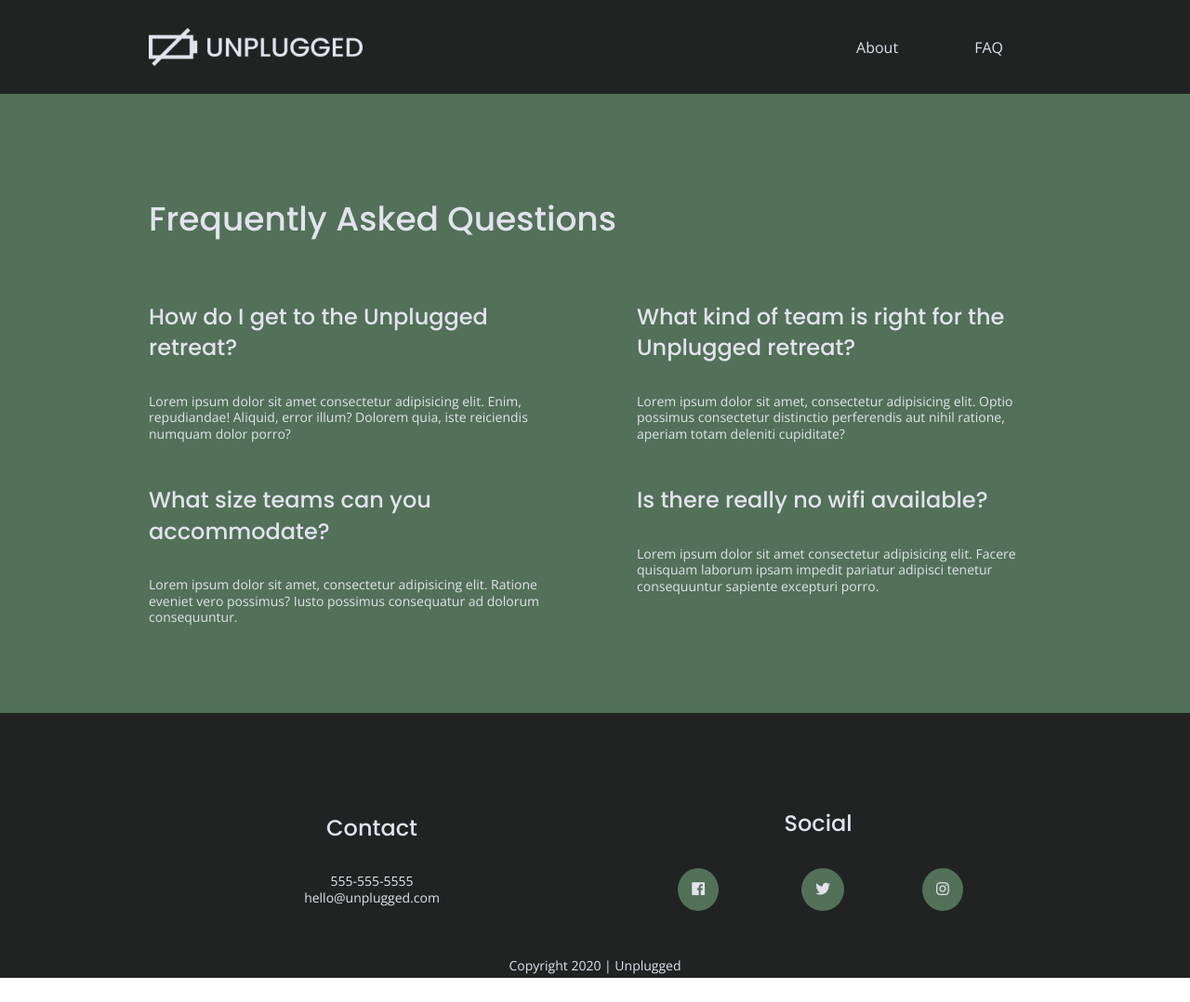
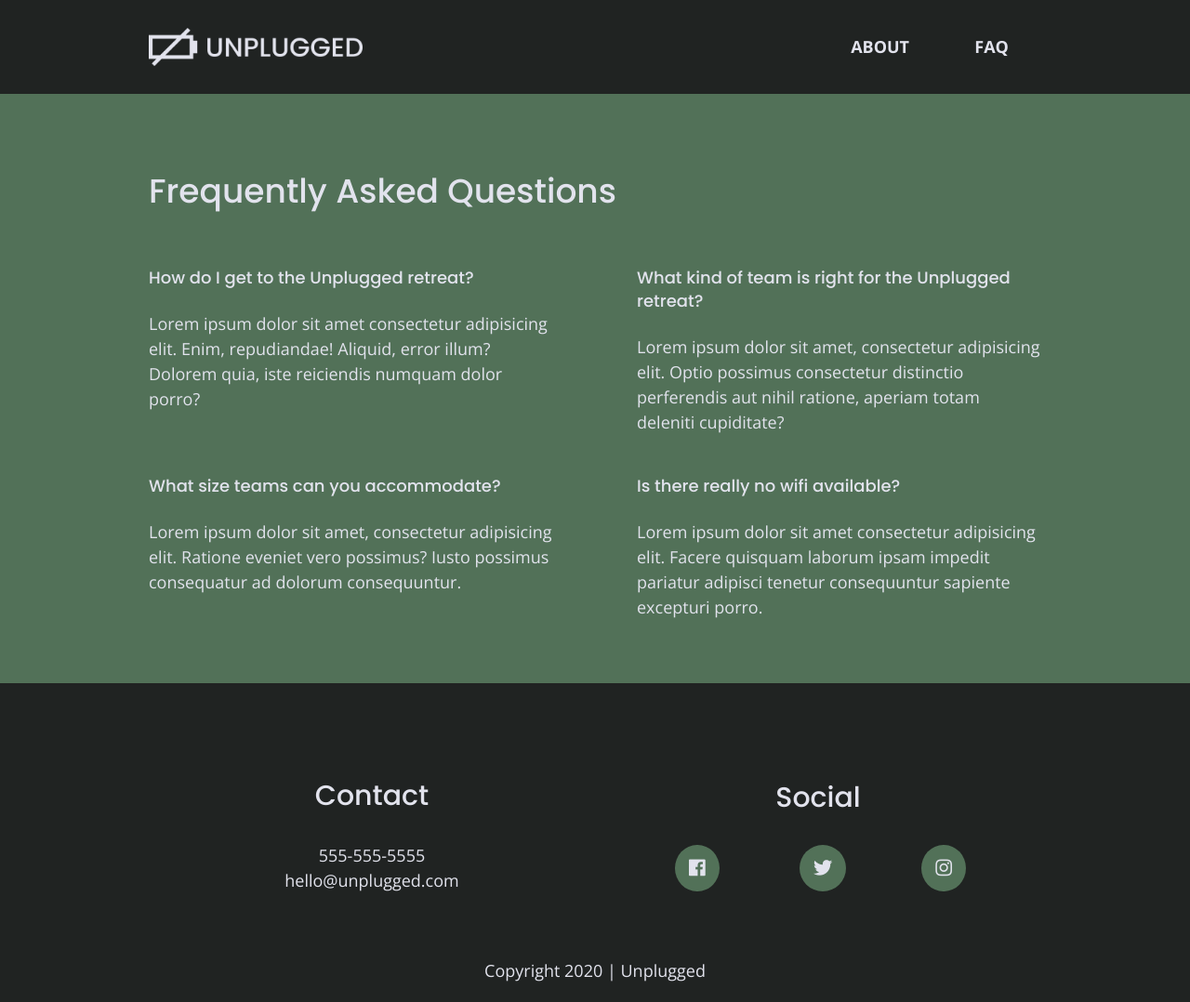
Before and after one commit to jenastewart/unplugged, a website: page faq/index.html in a window 1280 px wide. Shown: the whole page at 93% size. Before the commit the page ends 1052 px from the top, so only its background shows below. Drawn offline with nearby package versions, Linux system fonts and the light colour scheme.

Commit message:
Made fonts responsive and fixed minor problems

```diff
--- a/css/main.css
+++ b/css/main.css
@@ -96,6 +96,7 @@ font-size: 16px;
 body {
   font-family: 'Open Sans', sans-serif;
   font-size: 1em;
+  font-weight: normal;
   color: #e2e3ed;
 }
 
@@ -106,26 +107,26 @@ a {
 
 h1 {
   font-family: 'Poppins', sans-serif;
-  font-size: 3.75em;
+  font-size: 2.25em;
   font-weight: normal;
 }
 
 h2 {
   font-family: 'Poppins', sans-serif;
-  font-size: 2.25em;
+  font-size: 1.875em;
   font-weight: normal;
 
 }
 
 h3 {
   font-family: 'Poppins', sans-serif;
-  font-size: 1.875em;
+  font-size: 1.125em;
   font-weight: normal;
 }
 
 h4 {
   font-family: 'Poppins', sans-serif;
-  font-size: 1.5em;
+  font-size: 1.125em;
   font-weight: normal;
 }
 
@@ -194,6 +195,9 @@ header nav {
   align-items: center;
   flex-flow: row wrap;
   padding: 20px 0;
+  font-weight: bold;
+  font-size: 1.125em;
+  text-transform: uppercase;
 }
 
 header a {
@@ -210,7 +214,7 @@ header a {
   background-size: cover;
   background-repeat: no-repeat;
   background-position: center;
-  padding: 50px 0 600px 0;
+  padding: 50px 0 400px 0;
   display: flex;
   justify-content: center;
   align-items: center;
@@ -242,10 +246,15 @@ aside  .content-wrapper {
   flex-flow: row wrap;
 }
 
+aside h3 {
+  line-height: .875em;
+}
+
 aside .form {
   width: 100%;
   margin-top: 30px;
 }
+
 input[type=text] {
   box-sizing: border-box;
   width: 100%;
@@ -276,6 +285,9 @@ article {
   background-size: cover;
   background-repeat: no-repeat;
   background-position: center;
+  display: flex;
+  justify-content: center;
+
 }
 
 article .content-wrapper {
@@ -309,7 +321,6 @@ article .feature-description {
 
 .feature i {
   font-size: 3.75em;
-  margin-bottom: 40px;
 }
 
 /* Reviews section */
@@ -355,7 +366,7 @@ article .feature-description {
 
 .mission .content-wrapper {
   width: 88%;
-  padding: 60px 0;
+  padding: 50px 0;
 }
 
 .map figure {
@@ -384,7 +395,7 @@ article .feature-description {
 
 .about-contact .content-wrapper {
   width: 88%;
-  padding: 80px 0;
+  padding: 50px 0;
 }
 
 /* --------- Mobile Styles - FAQ --------- */
@@ -399,7 +410,7 @@ article .feature-description {
 
 .faq .content-wrapper {
   width: 88%;
-  margin: 80px 0;
+  margin: 50px 0;
 }
 
 .faq h2 {
@@ -418,7 +429,7 @@ footer .content-wrapper {
   justify-content: center;
   align-items: center;
   flex-flow: column;
-  margin: 0 0 5px 0;
+  margin: 0 0 10px 0;
 }
 
 footer .footer-content {
@@ -430,7 +441,7 @@ footer .footer-content {
 }
 
 footer address {
-  padding: 50px 0;
+  padding-top: 25px;
   display: flex;
   justify-content: center;
   align-items: center;
@@ -446,7 +457,7 @@ footer .social {
   justify-content: center;
   align-items: center;
   flex-flow: row wrap;
-  padding: 50px 0;
+  padding: 25px 0 50px 0;
   width: 50%;
 }
 
@@ -476,7 +487,7 @@ footer p {
 }
 
 footer .copyright  {
-  margin: 0;
+  margin: 0 0 10px 0;
   display: flex;
   justify-content: center;
   width: 100%;
@@ -582,6 +593,23 @@ footer .copyright  {
       justify-content: center;
     }
 
+    h1 {
+      font-size: 3em;
+    }
+
+    h2 {
+      font-size: 2.25em;
+    }
+
+    h3 {
+      font-size: 1.5em;
+    }
+
+    h4 {
+      font-size: .875em;
+    }
+
+
     /* Header */
 
     header {
@@ -651,11 +679,13 @@ footer .copyright  {
     article .feature {
       justify-content: space-between;
       align-items: flex-start;
-      padding: 40px 35px 20px 35px;
+      padding: 40px 35px 20px 70px;
       flex-basis: 200px;
     }
+
     .feature i {
       margin-bottom: 0;
+      font-size: 4.5em;
     }
 
    /* Reviews */
@@ -758,7 +788,7 @@ footer .copyright  {
 
     footer .content-wrapper {
       width: 100%;
-      margin: 20px 0 5px 0;
+      margin: 20px 0 10px 0;
     }
 
     footer .footer-content {
@@ -766,8 +796,16 @@ footer .copyright  {
       flex-flow: row wrap;
     }
 
+    footer address {
+      padding: 50px 0 70px 0;
+    }
+
     footer .contact {
       margin-bottom: 0;
+    }
+
+    footer .social {
+      padding: 50px 0 70px 0;
     }
 
     footer .social-icons {
@@ -788,6 +826,27 @@ footer .copyright  {
       .content-wrapper {
         max-width: 960px;
         /* margin: 100px 0; */
+      }
+
+      h1 {
+        font-size: 3.75em;
+      }
+
+      h2 {
+        font-size: 2.25em;
+      }
+
+      h3 {
+        font-size: 1.875em;
+      }
+
+      h4 {
+        font-size: 1.125em;
+      }
+
+      p {
+        font-size: 1.125em;
+        line-height: 1.5em;
       }
 
       /* Header */
@@ -870,7 +929,7 @@ footer .copyright  {
       /* Footer */
 
       footer .contact {
-        margin-bottom: 0;
+        margin-bottom: 0 0 10px 0;
       }
 
    }
--- a/faq/index.html
+++ b/faq/index.html
@@ -95,12 +95,12 @@
 
     <div class="footer-content">
       <address class="contact">
-        <h4>Contact</h4>
+        <h3>Contact</h3>
         <p>555-555-5555</p>
         <p>hello@unplugged.com</p>
       </address>
       <div class="social">
-        <h4>Social</h4>
+        <h3>Social</h3>
         <div class="social-icons">
           <div class="social-icon">
             <p><a href="https://www.facebook.com/stewart.jena" target="_blank"><i class="fab fa-facebook"></i></a></p>
@@ -116,7 +116,7 @@
     </div> <!--footer content ends-->
 
     <div class="copyright">
-      <p>Copyright 2020 | Unplugged</p>
+      <p>Copyright 2020  &#124;  Unplugged</p>
     </div>
 
   </div> <!-- footer content-wrapper ends-->
```
Also changed, not shown: about/index.html (+5 -5 lines), index.html (+4 -4 lines).
